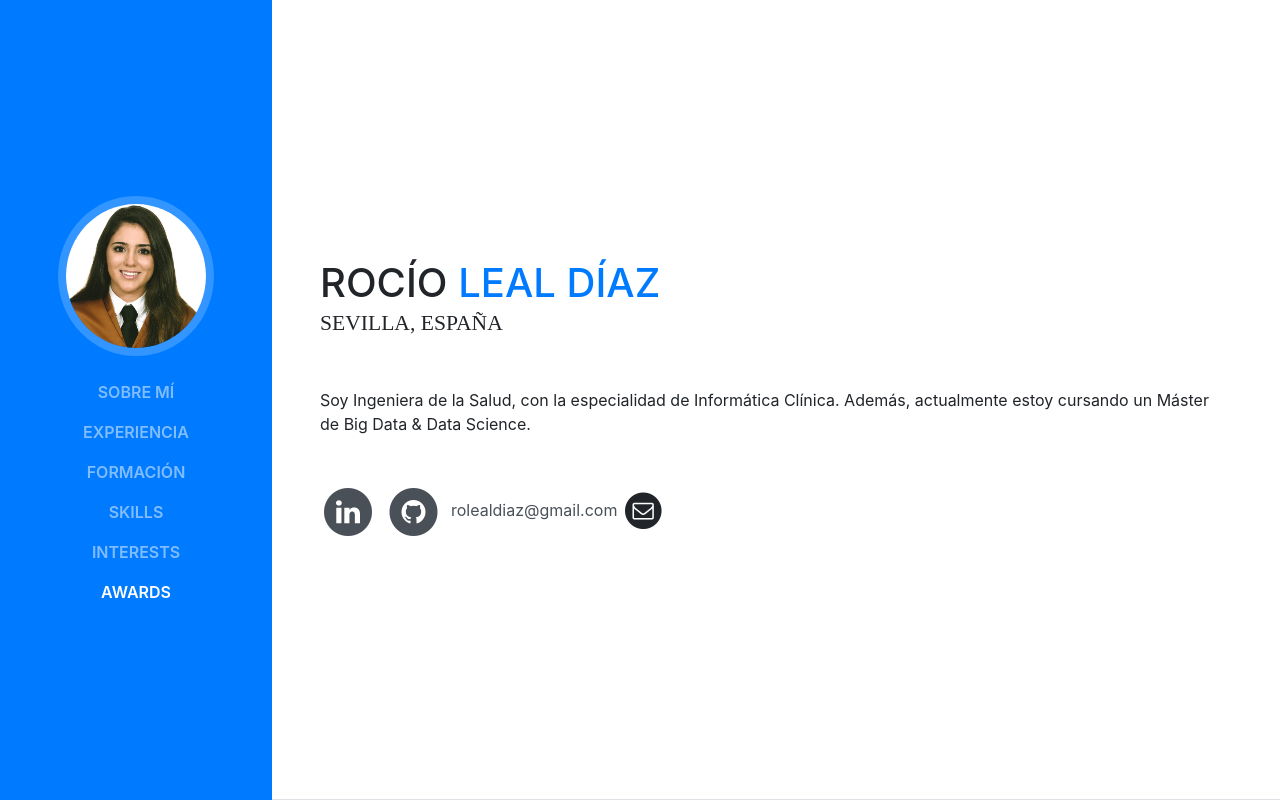
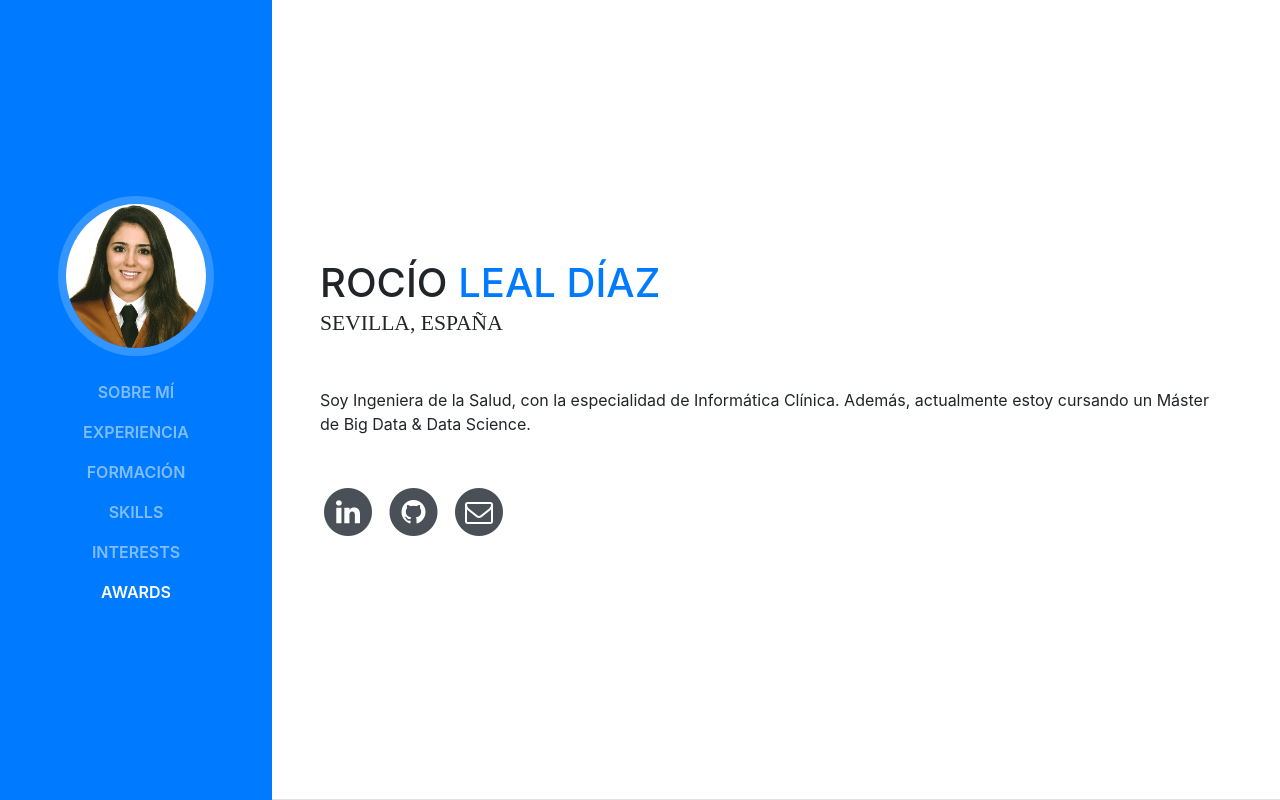
Before and after one commit to roledi301/roledi301.github.io, a website with bundled scripts: page index.html in a window 1280 px wide. Shown: the top 800 px of the page. Built offline with nearby package versions, Linux system fonts and the light colour scheme; a web font is replaced by a local one.

Commit message:
Update index.html

```diff
--- a/index.html
+++ b/index.html
@@ -89,7 +89,7 @@
               </a>
             </li>
               <li class="list-inline-item">
-              <a href="mailto:name@email.com">  rolealdiaz@gmail.com</a>
+              <a href="mailto:rolealdiaz@gmail.com">
                 <span class="fa-stack fa-lg">
                   <i class="fa fa-circle fa-stack-2x"></i>
                   <i class="fa fa-envelope-o fa-stack-1x fa-inverse"></i>
```
